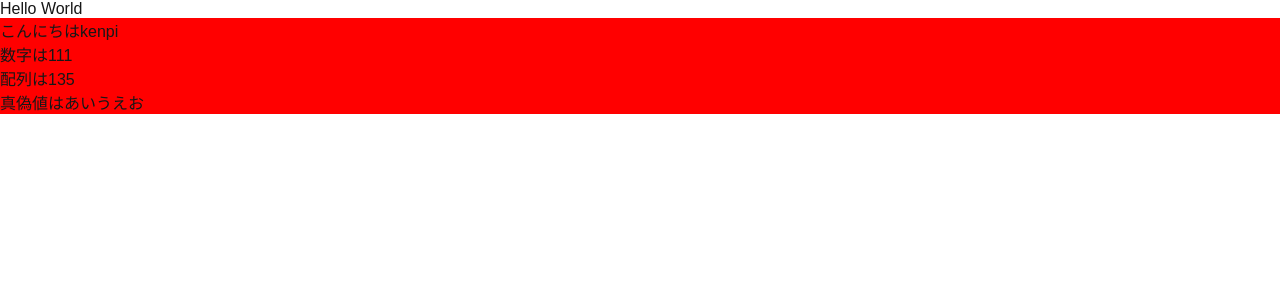
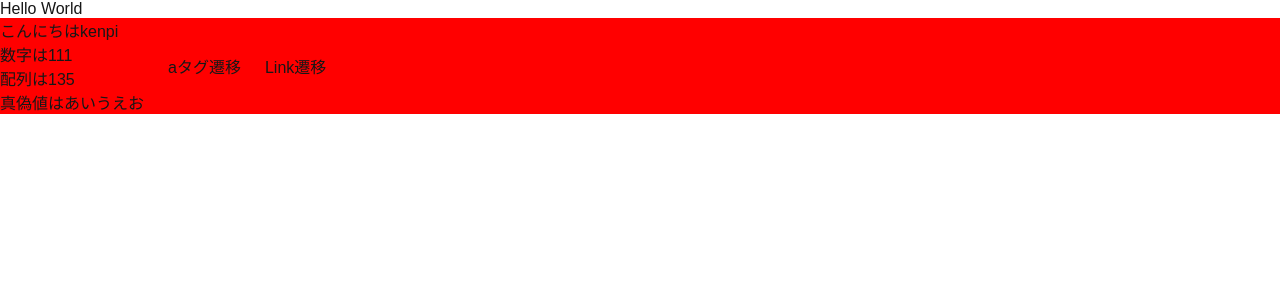
Before and after one commit to kenpi13/qin-next-practice, a Next.js app: page / in a window 1280 px wide. Shown: the top 300 px of the page. Built offline with nearby package versions, Linux system fonts and the light colour scheme.

Commit message:
【Next.jsで学ぶReact講座 #6】Linkコンポーネントを使って高速なページ遷移を実現しよう！

```diff
--- a/components/Footer.js
+++ b/components/Footer.js
@@ -1,4 +1,5 @@
 import styles from "@/styles/Footer.module.css";
+import Link from "next/link";
 
 export function Footer(props) {
   console.table(props);
@@ -13,6 +14,8 @@ export function Footer(props) {
       <br></br>
       真偽値は{bool}
       {children}
+      <a href="/about">aタグ遷移</a>
+      <Link href="/about">Link遷移</Link>
     </footer>
   );
 }
```
